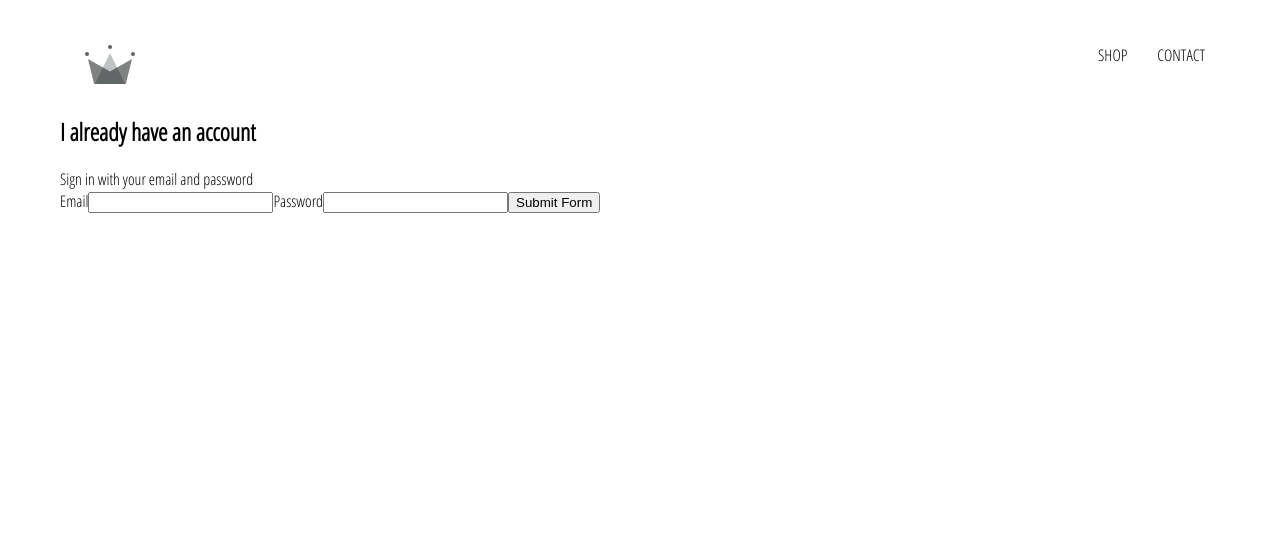
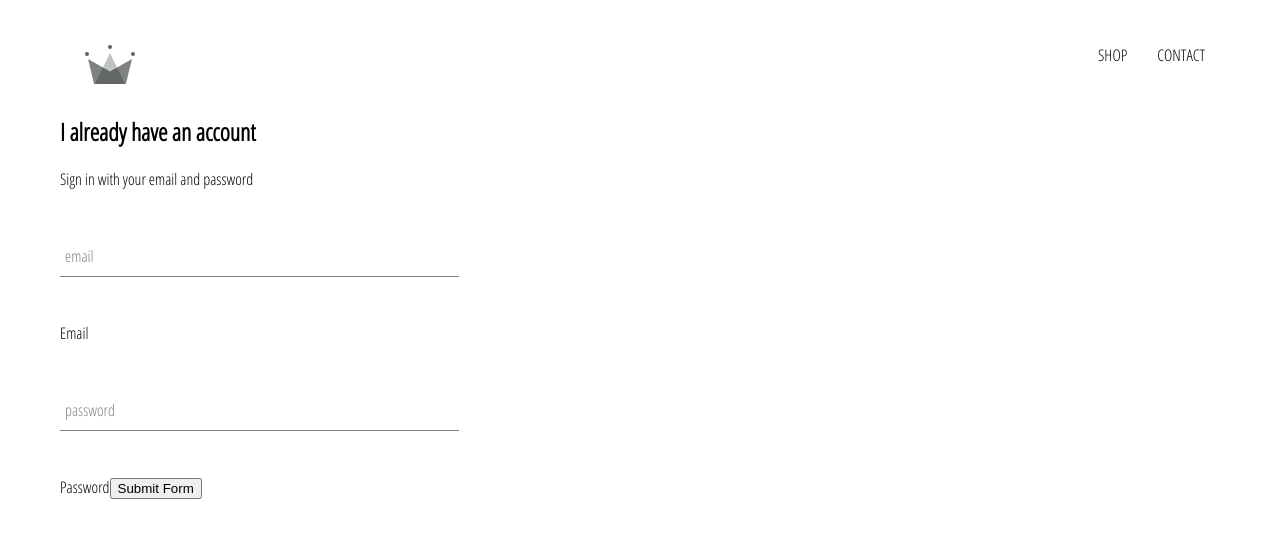
Before and after one commit to GBRBD/crwn-clothing, a React (Create React App) app: page /signin in a window 1280 px wide. Shown: the top 538 px of the page. Built offline with nearby package versions, Linux system fonts and the light colour scheme.

Commit message:
Create FormInput component

```diff
--- /dev/null
+++ b/src/components/form-input/form-input.component.jsx
@@ -0,0 +1,19 @@
+import React from 'react';
+
+import './form-input.styles.scss';
+
+const FormInput = ({ handleChange, label, ...otherProps }) => (
+  <div className='group'>
+    <input className='form-input' onChange={handleChange} {...otherProps} />
+    {label ? (
+      <label
+        className={`${
+          otherProps.value.length ? 'shrink' : ''
+        } form-input-label`}>
+        {label}
+      </label>
+    ) : null}
+  </div>
+);
+
+export default FormInput;
--- /dev/null
+++ b/src/components/form-input/form-input.styles.scss
@@ -0,0 +1,54 @@
+$sub-color: grey;
+$main-color: black;
+
+@mixin shrinkLabel {
+  top: -14px;
+  font-size: 12px;
+  color: $main-color;
+}
+
+.group {
+  position: relative;
+  margin: 45px 0;
+
+  .form-input {
+    background: none;
+    background-color: white;
+    color: $sub-color;
+    font-size: 18px;
+    padding: 10px 10px 10px 5px;
+    display: block;
+    width: 100%;
+    border: none;
+    border-radius: 0;
+    border-bottom: 1px solid $sub-color;
+    margin: 25px 0;
+
+    &:focus {
+      outline: none;
+    }
+
+    &:focus ~ .form-input-label {
+      @include shrinkLabel();
+    }
+  }
+
+  input[type='password'] {
+    letter-spacing: 0.3em;
+  }
+
+  .form-input-label {
+    color: $sub-color;
+    font-size: 16px;
+    font-weight: normal;
+    position: absolute;
+    pointer-events: none;
+    left: 5px;
+    top: 10px;
+    transition: 300ms ease all;
+
+    &.shrink {
+      @include shrinkLabel();
+    }
+  }
+}
--- a/src/components/sign-in/sign-in.component.jsx
+++ b/src/components/sign-in/sign-in.component.jsx
@@ -1,4 +1,7 @@
 import React, { Component } from 'react';
+import FormInput from '../form-input/form-input.component';
+
+import './sign-in.component.scss';
 
 export class SignIn extends Component {
   constructor(props) {
@@ -29,22 +32,24 @@ export class SignIn extends Component {
         <h2>I already have an account</h2>
         <span>Sign in with your email and password</span>
         <form>
-          <label>Email</label>
-          <input
+          <FormInput
             type='email'
             name='email'
+            label='email'
             value={email}
             required
-            onChange={this.handleChange}
+            handleChange={this.handleChange}
+          />
+          <label>Email</label>
+          <FormInput
+            type='password'
+            name='password'
+            label='password'
+            value={password}
+            required
+            handleChange={this.handleChange}
           />
           <label>Password</label>
-          <input
-            type='password'
-            name='password'
-            value={password}
-            required
-            onChange={this.handleChange}
-          />
           <input type='submit' value='Submit Form' />
         </form>
       </div>
--- a/src/components/sign-in/sign-in.component.scss
+++ b/src/components/sign-in/sign-in.component.scss
@@ -0,0 +1,3 @@
+.sign-in {
+  width: 30vw;
+}
```
